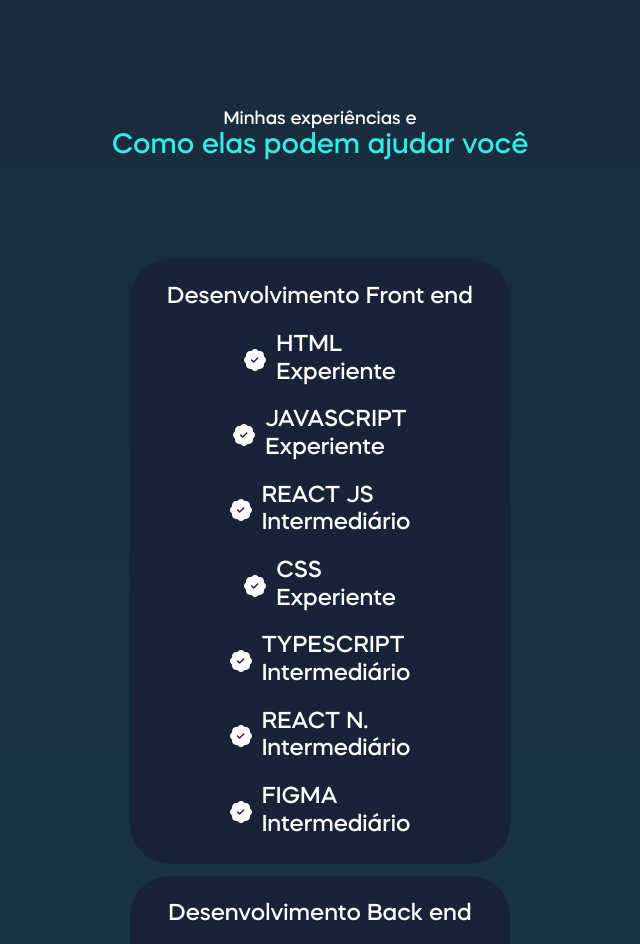
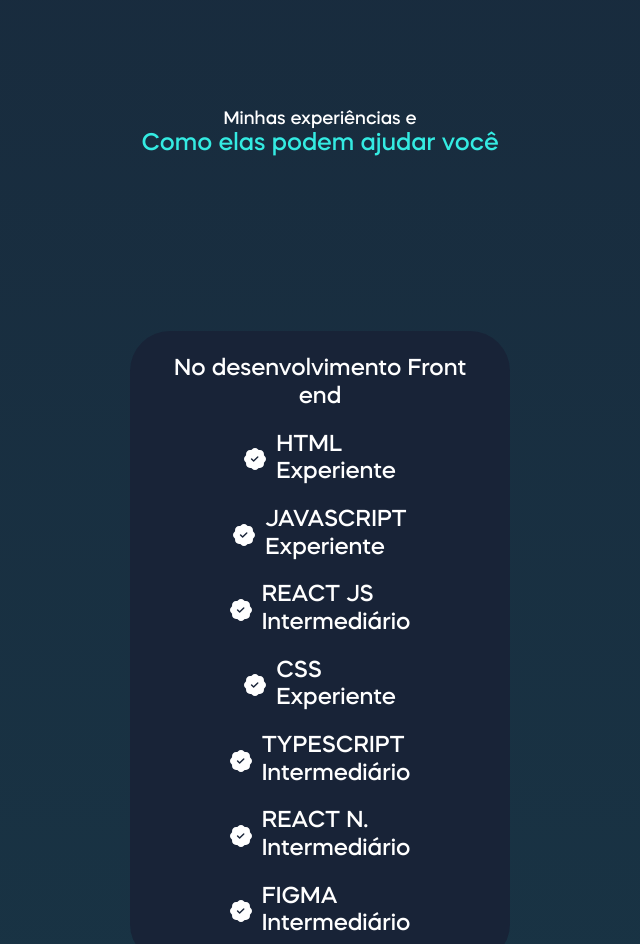
Before and after one commit to Devkelwin/portifolio, a Next.js app: page / in a window 1280 px wide. Shown: the part 1140-2084 px from the top of the page, without its empty margins (320-960 px from the left). Built offline with nearby package versions, Linux system fonts and the light colour scheme.

Commit message:
the finaly commit

```diff
--- a/app/page.tsx
+++ b/app/page.tsx
@@ -52,9 +52,9 @@
       </section>
 
 
-      <section style={{ alignItems: 'center', justifyContent: 'center', textAlign: 'center', paddingTop: '10%' }}>
+      <section style={{ alignItems: 'center', justifyContent: 'center', textAlign: 'center', paddingTop: '10%',paddingBottom: '6%' }}>
         <h2 style={{fontSize: 18,fontFamily: 'Mazzard',color: 'white'}}>Minhas experiências e</h2>
-        <h1 style={{ color: '#34ebe2', fontSize: 28, fontFamily: 'Mazzard' }}>Como elas podem ajudar você</h1>
+        <h1 style={{ color: '#34ebe2', fontSize: 24, fontFamily: 'Mazzard' }}>Como elas podem ajudar você</h1>
       </section>
 
 
@@ -325,7 +325,7 @@
 
  <section style={{ display: 'flex', justifyContent: 'center', alignItems: 'center', textAlign: 'center' }}>
         <ContactInsta
-        link='https://www.instagram.com/kelwin_carlos012/'
+        link='https://www.instagram.com/devkelwin/'
         title='Instagram'
         info='Kelwin Carlos'
         linkmessage='Envie uma mensagem'
--- a/src/components/section2.tsx
+++ b/src/components/section2.tsx
@@ -11,7 +11,7 @@
     <section style={{ alignItems: 'center', justifyContent: 'center', textAlign: 'center'}}>
       <div style={{ justifyContent: 'center', padding: 20,alignItems: 'center' }}>
         <div style={{ background: "#182337", borderRadius: 40, marginTop: '3%', padding: 25,width: 380,height: '100%'}}>
-          <h1 style={{ fontFamily: 'Mazzard',textAlign: 'center',color: 'white'}}>Desenvolvimento Front end</h1>
+          <h1 style={{ fontFamily: 'Mazzard',textAlign: 'center',color: 'white'}}>No desenvolvimento Front end</h1>
           <div style={{ display: 'flex', flexDirection: 'column',alignItems: 'center' }}>
             <SkillItem icon={<BsPatchCheckFill color='#fff' size={22} />} title="HTML" level="Experiente" />
             <SkillItem icon={<BsPatchCheckFill color='#fff' size={22} />} title="JAVASCRIPT" level="Experiente" />
@@ -24,7 +24,7 @@
         </div>
 
         <div style={{ background: "#182337", borderRadius: 40, marginTop: '3%', padding: 25, width:380,alignItems: 'center',height: '100%' }}>
-          <h1 style={{ fontFamily: 'Mazzard',textAlign: 'center',color: 'white'}}>Desenvolvimento Back end</h1>
+          <h1 style={{ fontFamily: 'Mazzard',textAlign: 'center',color: 'white'}}>No desenvolvimento Back end</h1>
           <div style={{ display: 'flex', flexDirection: 'column',alignItems: 'center'}}>
             <SkillItem icon={<BsPatchCheckFill color='#fff' size={22}  />}title="NodeJs" level="Iniciante" />
             <SkillItem icon={<BsPatchCheckFill color='#fff' size={22} />} title="FIREBASE" level="Iniciante" />
```
